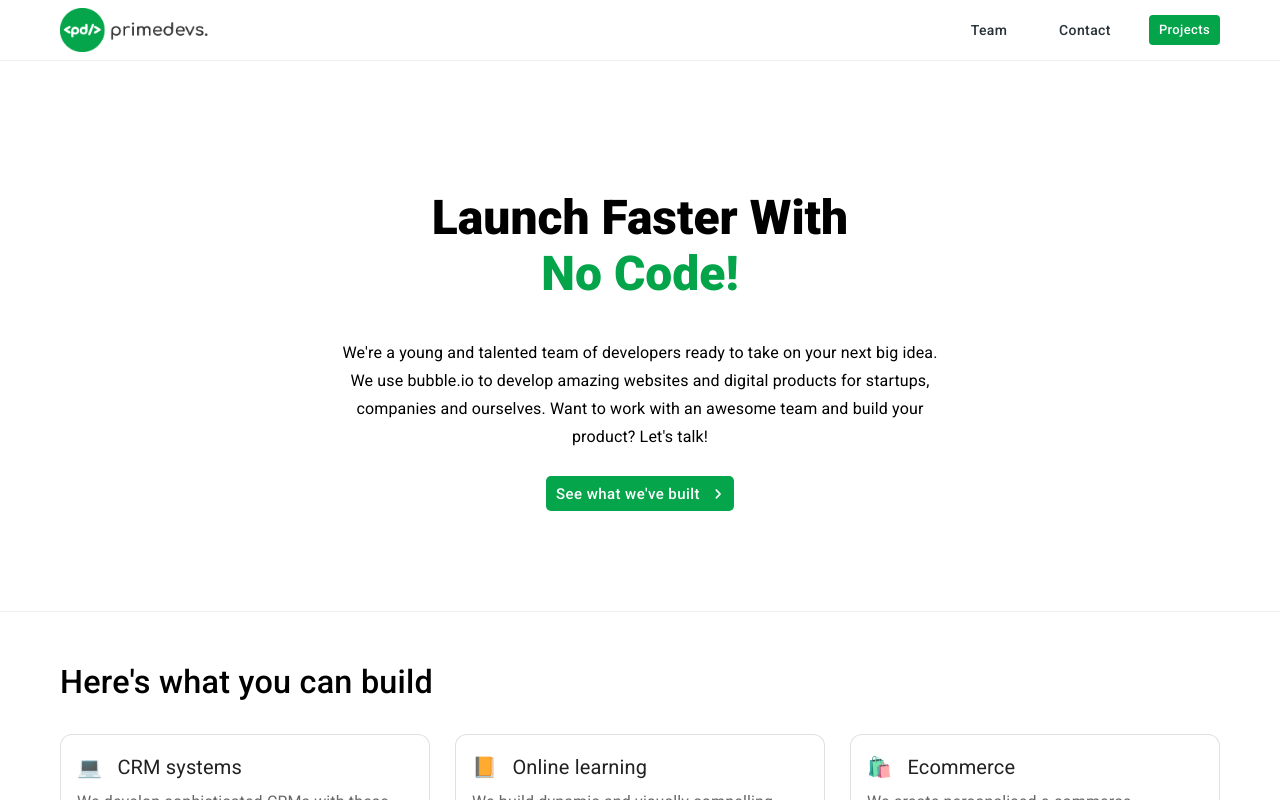
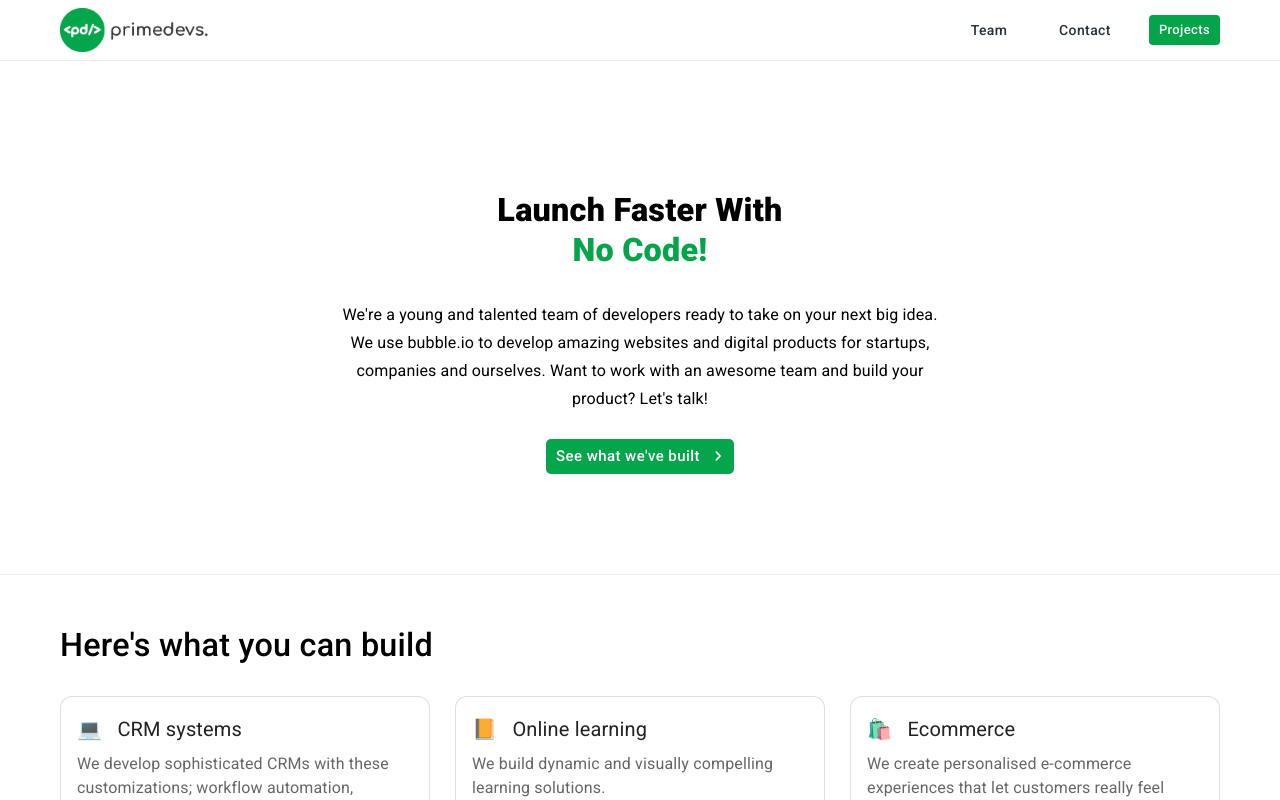
Before and after one commit to primedevs/noticalweb, a Next.js app: page / in a window 1280 px wide. Shown: the top 800 px of the page. Built offline with nearby package versions, Linux system fonts and the light colour scheme.

Commit message:
fixed main text to h3

```diff
--- a/pages/index.js
+++ b/pages/index.js
@@ -41,7 +41,7 @@ export default function Home() {
       <div className={styles.home_section_1}>
         <div className={styles.home_section_1_container}>
           <Typography
-            variant="h3"
+            variant="h4"
             fontWeight={800}
             gutterBottom
             component="div"
@@ -49,7 +49,7 @@ export default function Home() {
             Launch Faster With
             <br />{" "}
             <Typography
-              variant="h3"
+              variant="h4"
               component="div"
               fontWeight={800}
               color="primary"
```
